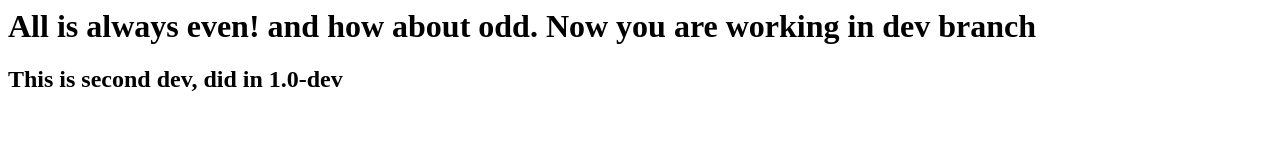
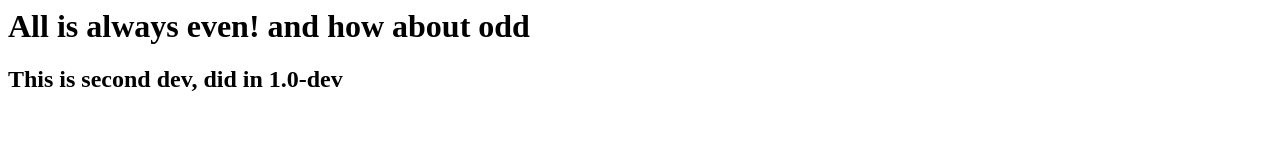
Before and after one commit to pratap86/firstgitrepo, a plain HTML site: page index.html in a window 1280 px wide. Drawn offline with Linux system fonts and the light colour scheme.

Commit message:
modified in local repo

```diff
--- a/index.html
+++ b/index.html
@@ -1,6 +1,6 @@
 <html>
 <body>
-<h1>All is always even! and how about odd. Now you are working in dev branch</h1>
+<h1>All is always even! and how about odd</h1>
 <h2>This is second dev, did in 1.0-dev</h2>
 </body>
 </html>
```
